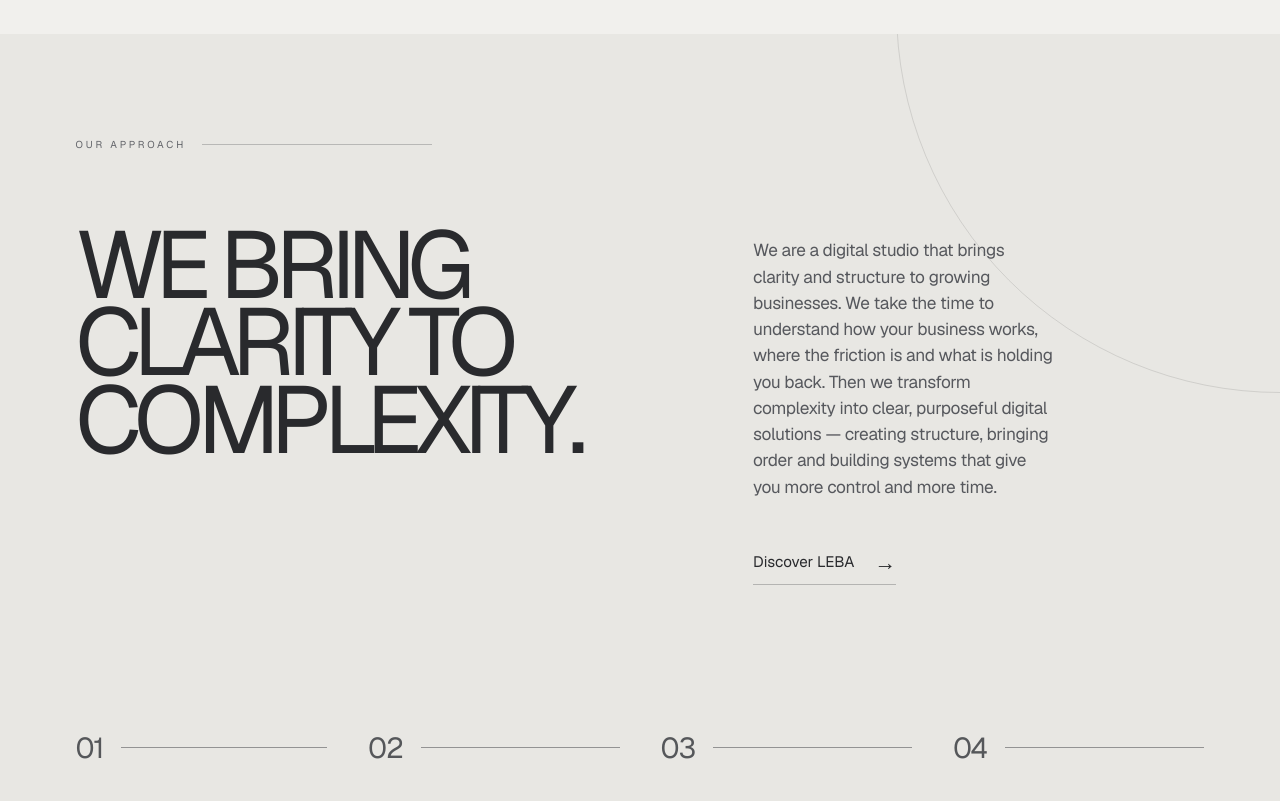
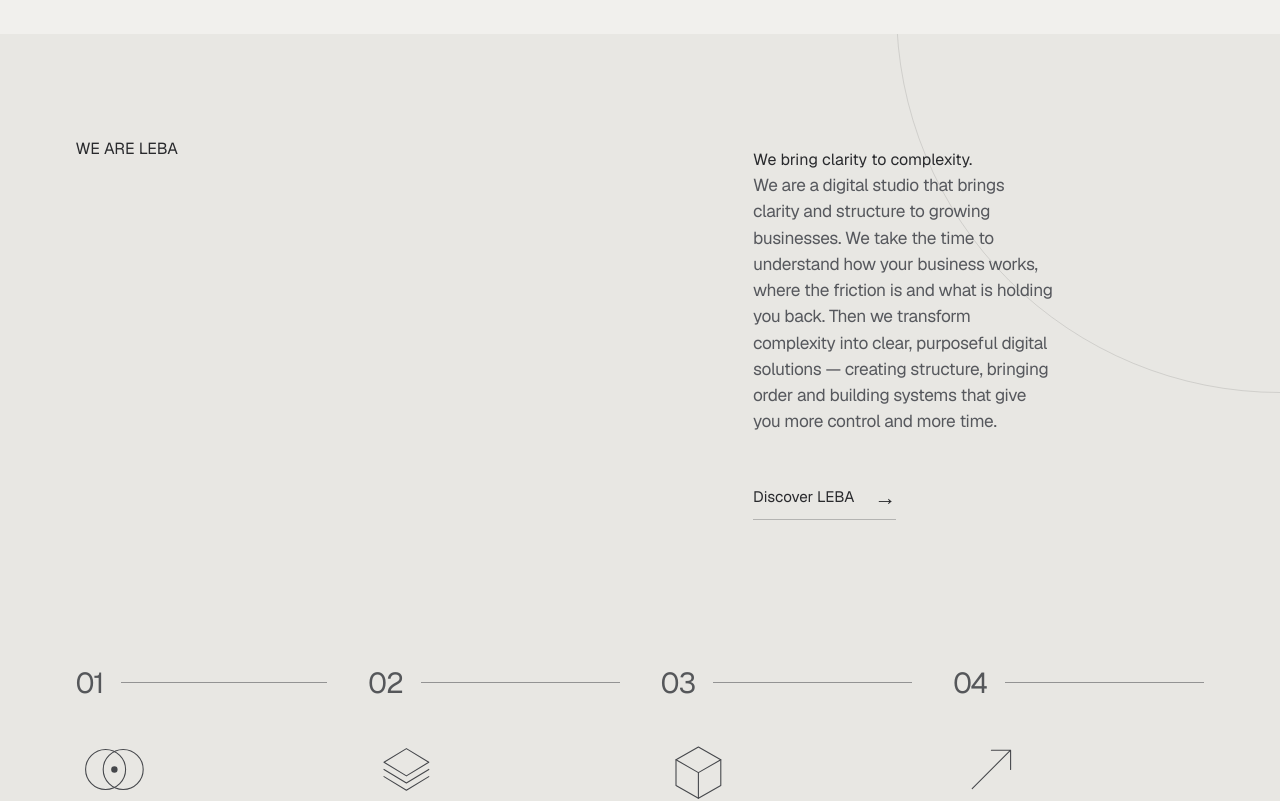
Before and after one commit to NicolasLlanos8799/weareleba, a Next.js app: page / in a window 1280 px wide. Shown: the part 2100-2901 px from the top of the page. Built offline with nearby package versions, Linux system fonts and the light colour scheme.

Commit message:
Make WE ARE LEBA the primary headline and remove Our Approach label

```diff
--- a/components/sections/WeAreLeba.tsx
+++ b/components/sections/WeAreLeba.tsx
@@ -14,8 +14,8 @@ type Step = {
 
 const copy = {
   en: {
-    eyebrow: "OUR APPROACH",
-    statement: <>WE BRING<br />CLARITY TO<br />COMPLEXITY.</>,
+    brand: "WE ARE LEBA",
+    statement: "We bring clarity to complexity.",
     description: "We are a digital studio that brings clarity and structure to growing businesses. We take the time to understand how your business works, where the friction is and what is holding you back. Then we transform complexity into clear, purposeful digital solutions — creating structure, bringing order and building systems that give you more control and more time.",
     link: "Discover LEBA",
     keywords: ["IDEAS", "STRUCTURE", "SOLUTIONS", "IMPACT"],
@@ -27,8 +27,8 @@ const copy = {
     ] as Step[],
   },
   es: {
-    eyebrow: "NUESTRO ENFOQUE",
-    statement: <>DAMOS CLARIDAD<br />A LA<br />COMPLEJIDAD.</>,
+    brand: "WE ARE LEBA",
+    statement: "Damos claridad a la complejidad.",
     description: "Somos un estudio digital que aporta claridad y estructura a negocios en crecimiento. Nos tomamos el tiempo para entender cómo funciona tu negocio, dónde está la fricción y qué te está frenando. Después transformamos esa complejidad en soluciones digitales claras y con propósito: creando estructura, poniendo orden y construyendo sistemas que te dan más control y más tiempo.",
     link: "Descubre LEBA",
     keywords: ["IDEAS", "ESTRUCTURA", "SOLUCIONES", "IMPACTO"],
@@ -89,11 +89,10 @@ export function WeAreLeba() {
   return (
     <section ref={sectionRef} className={`${styles.section} ${isVisible ? styles.visible : ""}`} id="about" aria-labelledby="we-are-leba-title">
       <div className={styles.inner}>
-        <div className={styles.eyebrow}><span>{content.eyebrow}</span><i /></div>
-
         <header className={styles.hero}>
-          <h2 id="we-are-leba-title" className={styles.statement}>{content.statement}</h2>
+          <h2 id="we-are-leba-title" className={styles.brand}>{content.brand}</h2>
           <div className={styles.intro}>
+            <h3>{content.statement}</h3>
             <p>{content.description}</p>
             <Link className={styles.storyLink} href="/nosotros"><span>{content.link}</span><span aria-hidden="true">→</span></Link>
           </div>
```
